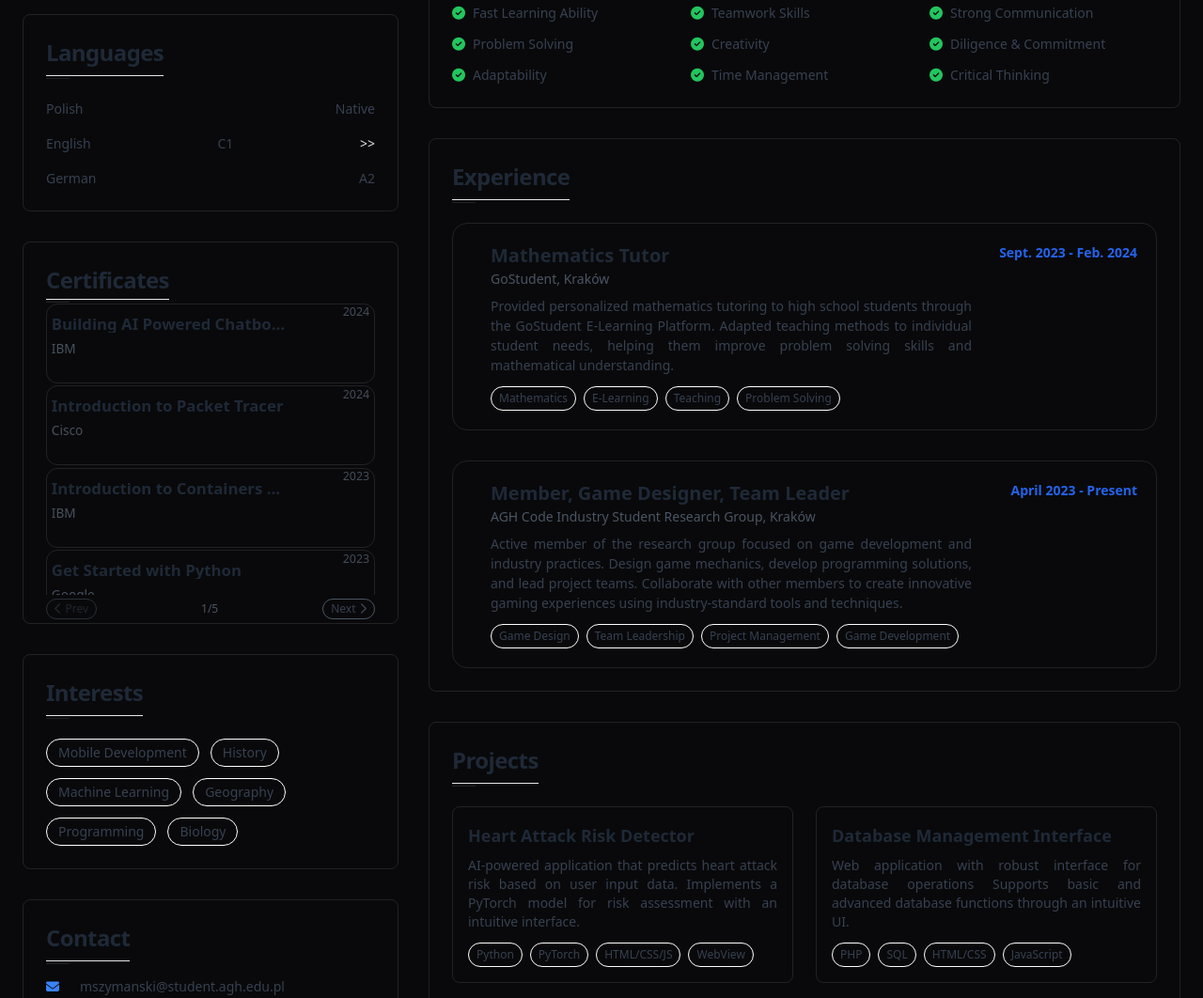
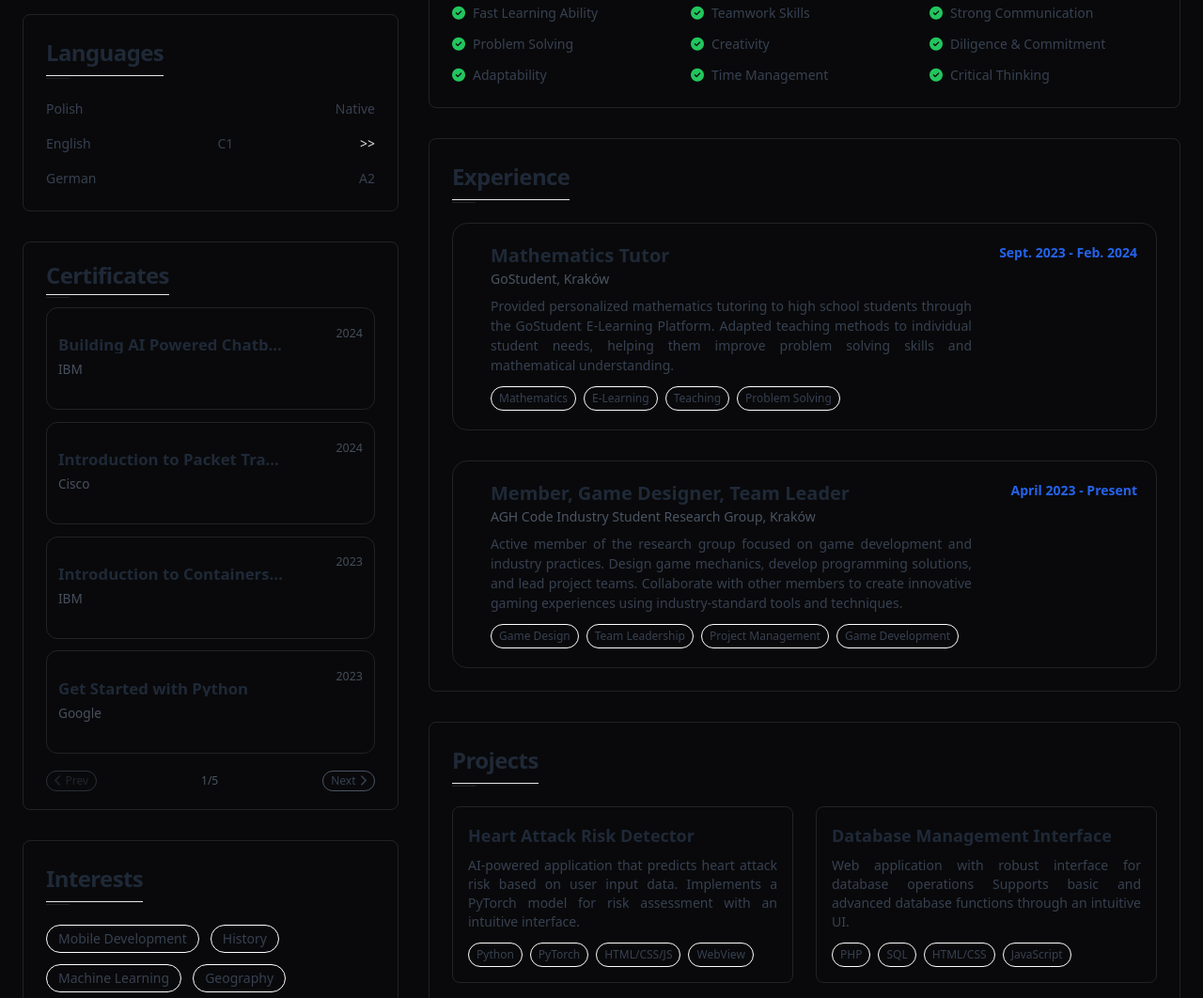
Before and after one commit to MichalGodPL/Curriculum-Vitae, a plain HTML site: page Index.html in a window 1280 px wide. Shown: the part 1066-2128 px from the top of the page at 94% size. Drawn offline with nearby package versions, Linux system fonts and the light colour scheme.

Commit message:
Wersja Pro

```diff
--- a/Script.js
+++ b/Script.js
@@ -750,7 +750,7 @@ function initCertificatesPagination() {
     const totalPages = Math.ceil(certificates.length / itemsPerPage);
     let currentPage = 0;
 
-    // Create pages of certificates - ultra-compact format with larger text and no wasted space
+    // Create pages of certificates - larger format with more spacing
     const pages = [];
     for (let i = 0; i < totalPages; i++) {
         const start = i * itemsPerPage;
@@ -764,9 +764,9 @@ function initCertificatesPagination() {
             const certElement = document.createElement('div');
             certElement.className = 'rounded-xl project-card';
 
-            // Ultra compact layout with absolutely zero space under company name and larger text
+            // Larger layout with more spacing
             certElement.innerHTML = `
-                <div class="flex justify-between items-center w-full">
+                <div class="flex justify-between items-center w-full mb-1">
                     <h3 class="font-medium text-gray-800 dark:text-white truncate">${cert.title}</h3>
                     <p class="text-gray-600 dark:text-gray-400 flex-shrink-0 ml-auto">${cert.year}</p>
                 </div>
--- a/Style.css
+++ b/Style.css
@@ -1018,7 +1018,7 @@ section:hover h2::after {
 /* Certificate section pagination styling */
 .certificates-container {
   position: relative;
-  min-height: 310px; /* Keep container height */
+  min-height: 480px; /* Increased from 450px to provide even more space */
   overflow: hidden;
   padding: 0 !important;
 }
@@ -1120,7 +1120,8 @@ section:hover h2::after {
 }
 
 #certificates .card-hover {
-  padding-bottom: 0.5rem !important; /* Further reduce bottom padding in container */
+  padding-bottom: 1rem !important; /* Increased from 0.25rem */
+  padding-top: 1rem !important; /* Added top padding */
 }
 
 #cert-pagination {
@@ -1257,15 +1258,16 @@ section:hover h2::after {
 
 /* Certificate section - Ultra compact with larger text and zero space below issuer */
 .certificates-container .project-card {
-  margin-bottom: 0.15rem; /* Minimal margin between cards */
+  margin-bottom: 0.8rem; /* Reduced from 1rem for smaller spacing between cards */
   min-height: auto;
-  padding: 0.15rem 0.3rem; /* Even more reduced padding */
+  padding: 0.5rem 0.75rem;
   display: flex;
   flex-direction: column;
+  border-width: 1px;
 }
 
 .certificates-container .project-card:last-child {
-  margin-bottom: 0;
+  margin-bottom: 1rem; /* Slightly reduced from 1.2rem for better spacing */
 }
 
 .certificates-container .project-card h3 {
@@ -1310,7 +1312,8 @@ section:hover h2::after {
 
 /* Eliminate all possible spacing in certificate container */
 #certificates .card-hover {
-  padding-bottom: 0.25rem !important; /* Minimal bottom padding */
+  padding-bottom: 1.2rem !important; /* Increased padding for more space */
+  padding-top: 1.2rem !important;
 }
 
 #cert-pagination {
@@ -1332,3 +1335,23 @@ section:hover h2::after {
   background-color: var(--primary);
   transform: scale(1.2);
 }
+
+/* Add a new style to add extra margin to the certificate heading */
+#certificates h2 {
+  margin-bottom: 0.8rem !important; /* REDUCED from 2rem to create less space after heading */
+}
+
+/* Add more space before pagination controls */
+#certificates .flex.justify-between {
+  margin-top: 0.8rem !important; /* REDUCED from 1.75rem for slightly less space before controls */
+}
+
+/* Add a new style to add extra margin to the certificate heading */
+#certificates h2 {
+  margin-bottom: 0.8rem !important; /* Add more space after the "Certificates" heading */
+}
+
+/* Add more space before pagination controls */
+#certificates .flex.justify-between {
+  margin-top: 0.8rem !important;
+}
```
